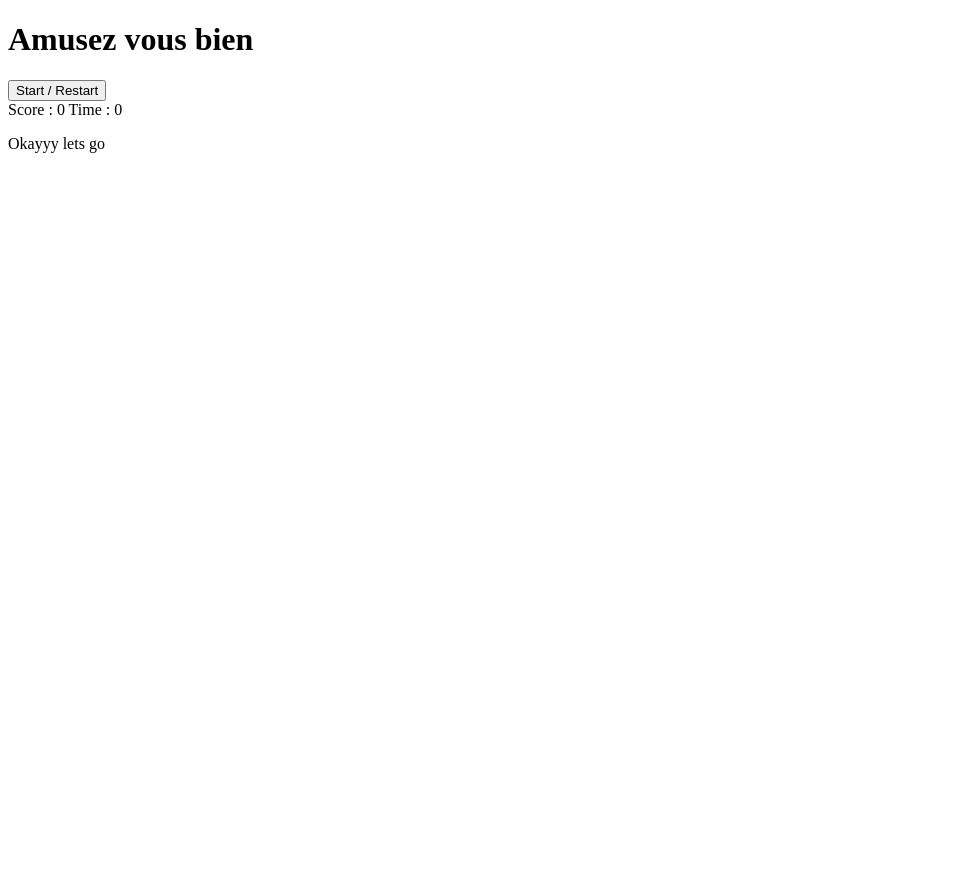
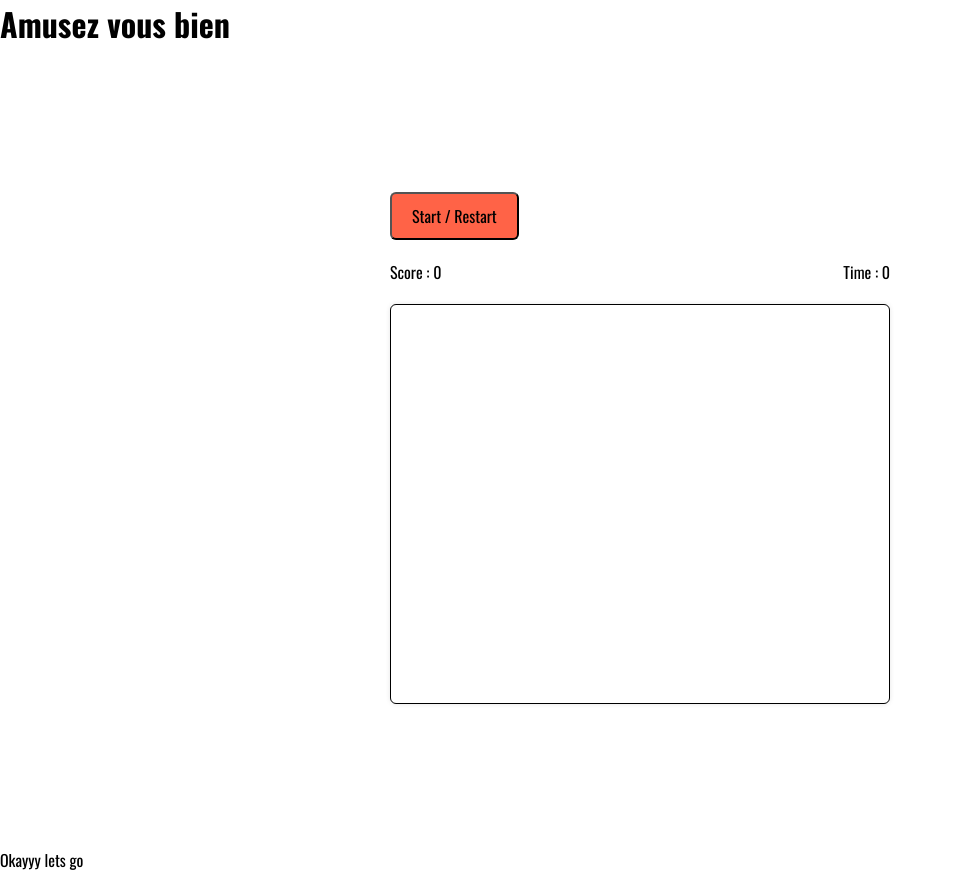
Before and after one commit to SAMPAIOAlexandre/GameShoot, a plain HTML site: page index.html in a window 1280 px wide. Shown: the whole page, without its empty margins (0-953 px from the left). Before the commit the page ends 800 px from the top, so only its background shows below. Drawn offline with nearby package versions, Linux system fonts and the light colour scheme.

Commit message:
feat: css ok

```diff
--- a/index.html
+++ b/index.html
@@ -4,14 +4,19 @@
     <meta charset="UTF-8">
     <meta name="viewport" content="width=device-width, initial-scale=1.0">
     <title>GameShoot</title>
+    <link rel="preconnect" href="https://fonts.googleapis.com">
+    <link rel="preconnect" href="https://fonts.gstatic.com" crossorigin>
+    <link href="https://fonts.googleapis.com/css2?family=Oswald:wght@200..700&display=swap" rel="stylesheet">
+    <link rel="stylesheet" href="reset.css">
     <link rel="stylesheet" href="style.css">
+    <script src="script.js"></script>
 </head>
 <body>
     <header>
         <h1>Amusez vous bien  </h1>
     </header>
 
-    <main>
+    <main class="main_container">
         <div class="game">
             <button class="start_btn">Start / Restart</button>
             <div class="game_infos">
--- /dev/null
+++ b/reset.css
@@ -0,0 +1,46 @@
+/*
+  1. Use a more-intuitive box-sizing model.
+*/
+*, *::before, *::after {
+    box-sizing: border-box;
+  }
+  /*
+    2. Remove default margin
+  */
+  * {
+    margin: 0;
+  }
+  /*
+    Typographic tweaks!
+    3. Add accessible line-height
+    4. Improve text rendering
+  */
+  body {
+    line-height: 1.5;
+    -webkit-font-smoothing: antialiased;
+  }
+  /*
+    5. Improve media defaults
+  */
+  img, picture, video, canvas, svg {
+    display: block;
+    max-width: 100%;
+  }
+  /*
+    6. Remove built-in form typography styles
+  */
+  input, button, textarea, select {
+    font: inherit;
+  }
+  /*
+    7. Avoid text overflows
+  */
+  p, h1, h2, h3, h4, h5, h6 {
+    overflow-wrap: break-word;
+  }
+  /*
+    8. Create a root stacking context
+  */
+  #root, #__next {
+    isolation: isolate;
+  }
--- /dev/null
+++ b/script.js
@@ -0,0 +1,6 @@
+// Element HTML
+
+const container = document.querySelector('.container');
+const btn = document.querySelector('.start_btn');
+const scoreContainer = document.querySelector('.score');
+const timeContainer = document.querySelector('.time');
--- a/style.css
+++ b/style.css
@@ -0,0 +1,59 @@
+
+* {
+    font-family: "Oswald", sans-serif ;
+}
+
+.main_container {
+    display: flex;
+    align-items: center;
+    justify-content: center;
+    height: 100vh;
+    background-position: center ;
+    background-size: cover;
+}
+
+.game_infos {
+    display: flex;
+    justify-content: space-between;
+    margin-bottom: 20px;
+}
+
+/* if you want modify the height / widht of the space for "hard mord its here" */
+.container {
+   height: 400px;
+   width: 500px;
+   border: 1px solid black;
+   cursor: crosshair;
+   padding: 20px;
+   display: flex;
+   align-items: center;
+   background-color: #fff;
+   box-shadow: 0 0 5px rgba(0,0,0,0.1);
+   border-radius: 6px;
+   overflow: hidden;
+}
+
+#target {
+    height: 60px;
+    width: 60px;
+    position: absolute;
+    transition: .50s;
+    animation: animateTarget 10s infinite;
+}
+
+button {
+    padding: 10px 20px;
+    margin-bottom: 20px;
+    background-color: tomato;
+    border-radius: 6px;
+    cursor: pointer;
+}
+
+
+/* Animation  */
+
+@keyframes animateTarget {
+    to {
+        transform: translateY(-200px) rotate(90deg);
+    }
+}
```
Also changed, not shown: 1 other file.
